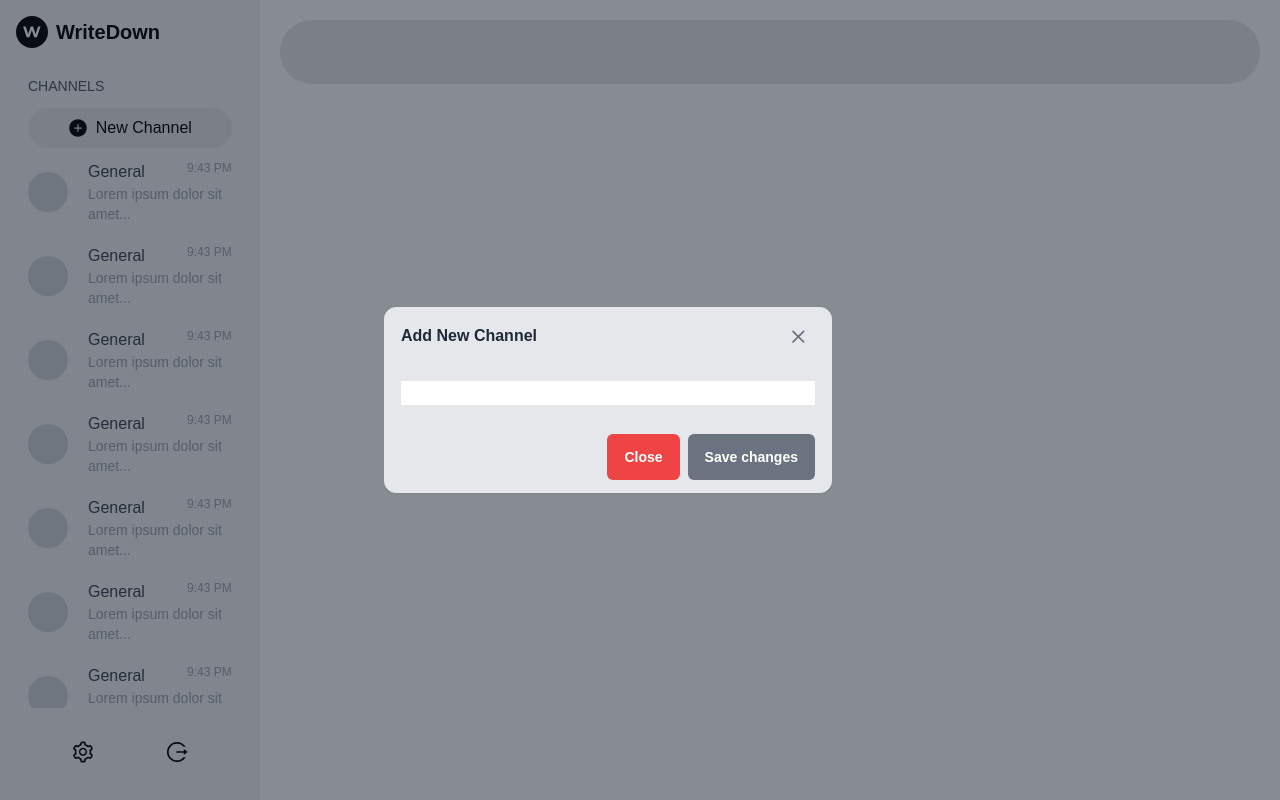
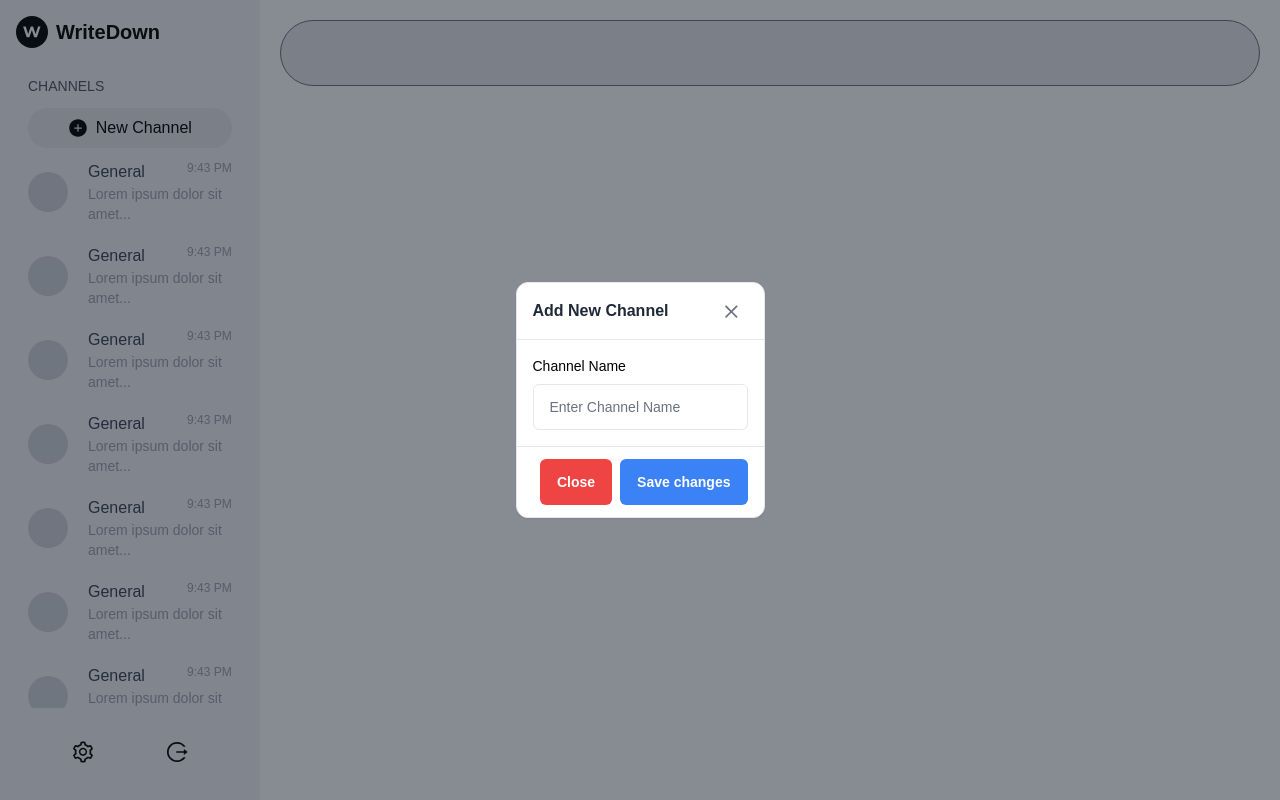
Before and after one commit to NayamAmarshe/writedown, a Next.js app: page /dashboard in a window 1280 px wide. Both pictures are taken after a click on the button "New Channel". Built offline with nearby package versions, Linux system fonts and the light colour scheme; no server answers.

Commit message:
Updated sidebar

```diff
--- a/components/Button.tsx
+++ b/components/Button.tsx
@@ -8,6 +8,7 @@ const Button = ({
   variant:
     | "primary"
     | "outline"
+    | "solid"
     | "ghost"
     | "solid-black"
     | "solid-gray"
@@ -22,6 +23,8 @@ const Button = ({
     switch (variant) {
       case "primary":
         return "inline-flex items-center justify-center gap-2 rounded-md border border-transparent bg-blue-500 py-3 px-4 text-sm font-semibold text-white transition-all hover:bg-blue-600 focus:outline-none focus:ring-2 focus:ring-blue-500 focus:ring-offset-2 dark:focus:ring-offset-gray-800";
+      case "solid":
+        return "py-3 px-4 inline-flex justify-center items-center gap-2 rounded-md border border-transparent font-semibold bg-blue-500 text-white hover:bg-blue-600 focus:outline-none focus:ring-2 focus:ring-blue-500 focus:ring-offset-2 transition-all text-sm dark:focus:ring-offset-gray-800";
       case "outline":
         return "py-[.688rem] px-4 inline-flex justify-center items-center gap-2 rounded-md border-2 border-gray-200 font-semibold text-blue-500 hover:text-white hover:bg-blue-500 hover:border-blue-500 focus:outline-none focus:ring-2 focus:ring-blue-500 focus:ring-offset-2 transition-all text-sm dark:border-gray-700 dark:hover:border-blue-500";
       case "ghost":
--- a/components/Input.tsx
+++ b/components/Input.tsx
@@ -1,12 +1,20 @@
 import { InputHTMLAttributes } from "react";
 import React from "react";
 
-const Input = ({ ...rest }: InputHTMLAttributes<HTMLInputElement>) => {
+const Input = ({
+  label,
+  id,
+  ...rest
+}: InputHTMLAttributes<HTMLInputElement> & { label?: string; id: string }) => {
   return (
-    <input
-      className="block w-full rounded-md border py-3 px-5 text-sm focus:border-blue-500 focus:ring-blue-500 dark:border-gray-700 dark:bg-slate-900 dark:text-gray-400"
-      {...rest}
-    />
+    <>
+      {label && <label className="mb-2 block text-sm font-medium dark:text-white">{label}</label>}
+      <input
+        id={id}
+        className="block w-full rounded-md border-gray-200 py-3 px-4 text-sm focus:border-blue-500 focus:ring-blue-500 dark:border-gray-700 dark:bg-slate-900 dark:text-gray-400"
+        {...rest}
+      />
+    </>
   );
 };
 
--- a/components/Modal.tsx
+++ b/components/Modal.tsx
@@ -12,12 +12,12 @@ const Modal = ({ id, children }: ModalProps) => {
       id={id}
       className="hs-overlay fixed top-0 left-0 z-[60] hidden h-full w-full overflow-y-auto overflow-x-hidden"
     >
-      <div className="m-3 mt-0 flex min-h-[calc(100%-3.5rem)] items-center opacity-0 transition-all ease-out hs-overlay-open:mt-7 hs-overlay-open:opacity-100 hs-overlay-open:duration-500 sm:mx-auto sm:w-full sm:max-w-lg">
-        <div className="flex flex-col rounded-xl border bg-gray-200 shadow-sm dark:border-gray-700 dark:bg-gray-800 dark:shadow-slate-700/[.7]">
+      <div className="m-3 mt-0 flex min-h-[calc(100%-3.5rem)] items-center justify-center opacity-0 transition-all ease-out hs-overlay-open:mt-7 hs-overlay-open:opacity-100 hs-overlay-open:duration-500 sm:mx-auto sm:w-full sm:max-w-lg">
+        <div className="flex flex-col rounded-xl border bg-white shadow-sm dark:border-gray-700 dark:bg-gray-800 dark:shadow-slate-700/[.7]">
           <div className="flex items-center justify-between border-b py-3 px-4 dark:border-gray-700">
             <h3 className="font-bold text-gray-800 dark:text-white">Add New Channel</h3>
             <Button
-              variant="primary"
+              variant="solid"
               type="button"
               className="hs-dropdown-toggle inline-flex h-8 w-8 flex-shrink-0 items-center justify-center rounded-md text-sm text-gray-500 transition-all hover:text-gray-400 focus:outline-none focus:ring-2 focus:ring-gray-400 focus:ring-offset-2 focus:ring-offset-white dark:focus:ring-gray-700 dark:focus:ring-offset-gray-800"
               data-hs-overlay={`#${id}`}
@@ -43,7 +43,7 @@ const Modal = ({ id, children }: ModalProps) => {
             <Button variant="solid-red" type="button" data-hs-overlay={`#${id}`}>
               Close
             </Button>
-            <Button variant="solid-gray">Save changes</Button>
+            <Button variant="primary">Save changes</Button>
           </div>
         </div>
       </div>
--- a/components/Sidebar.tsx
+++ b/components/Sidebar.tsx
@@ -1,20 +1,24 @@
-import {
-  AiFillPlusCircle,
-  AiFillSetting,
-  AiOutlineLogout,
-  AiOutlineSetting,
-  AiOutlineUserSwitch,
-} from "react-icons/ai";
-import Button from "./Button";
+import { AiFillPlusCircle, AiOutlineLogout, AiOutlineSetting } from "react-icons/ai";
+import React, { useState } from "react";
 import Modal from "./Modal";
-import React from "react";
+import Input from "./Input";
 
 const Sidebar = () => {
+  const [channelName, setChannelName] = useState("");
+
   return (
     <div className="flex max-h-screen w-3/12 flex-col justify-between overflow-hidden bg-gray-100 p-4">
       <Modal id="add-new-channel">
-        <input type="text" />
-        <input type="text" />
+        <Input
+          id="channel-name"
+          label="Channel Name"
+          type="text"
+          value={channelName}
+          placeholder="Enter Channel Name"
+          onChange={(e) => {
+            setChannelName(e.target.value);
+          }}
+        />
       </Modal>
       {/* TOP BAR */}
       <div className="flex w-full flex-row items-center justify-between">
--- a/package.json
+++ b/package.json
@@ -18,6 +18,7 @@
   },
   "devDependencies": {
     "@next/eslint-plugin-next": "^13.1.6",
+    "@tailwindcss/forms": "^0.5.3",
     "@types/node": "18.11.3",
     "@types/react": "18.0.21",
     "@types/react-dom": "18.0.6",
--- a/tailwind.config.js
+++ b/tailwind.config.js
@@ -9,6 +9,6 @@ module.exports = {
   theme: {
     extend: {},
   },
-  plugins: [require("preline/plugin")],
+  plugins: [require("preline/plugin"), require("@tailwindcss/forms")],
   darkMode: "class",
 };
```
Also changed, not shown: 1 other file (tests, documents, lock files or other folders).
